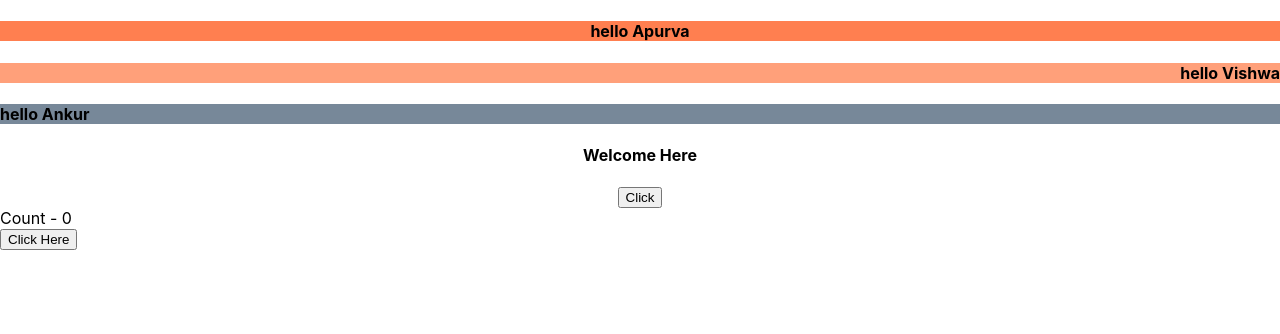
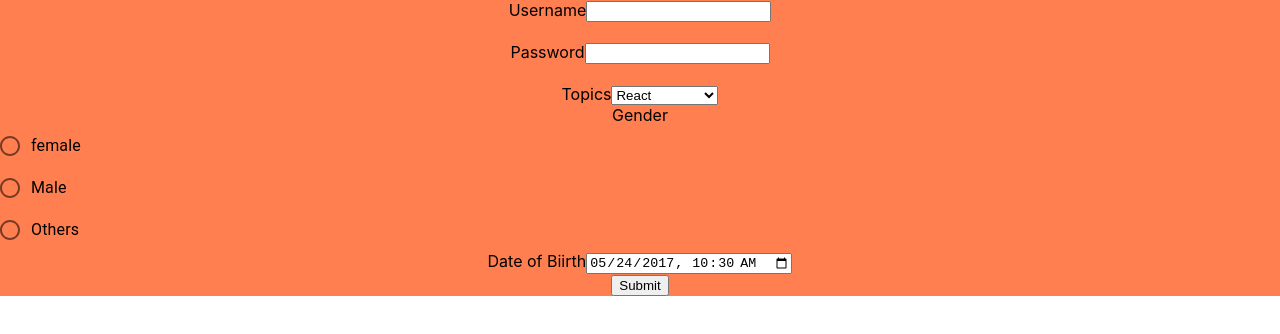
Before and after one commit to apurvapriyadarshi203/NewTodo, a React (Create React App) app: page / in a window 1280 px wide. Shown: the top 334 px of the page. Built offline with nearby package versions, Linux system fonts and the light colour scheme.

Commit message:
first commit

```diff
--- a/package.json
+++ b/package.json
@@ -3,6 +3,8 @@
   "version": "0.1.0",
   "private": true,
   "dependencies": {
+    "@material-ui/core": "^4.11.2",
+    "@material-ui/icons": "^4.11.2",
     "@testing-library/jest-dom": "^5.11.6",
     "@testing-library/react": "^11.2.2",
     "@testing-library/user-event": "^12.5.0",
--- a/public/index.html
+++ b/public/index.html
@@ -27,6 +27,7 @@
     <title>React App</title>
   </head>
   <body>
+
     <noscript>You need to enable JavaScript to run this app.</noscript>
     <div id="root"></div>
     <!--
--- a/src/App.js
+++ b/src/App.js
@@ -1,16 +1,16 @@
 // import logo from './logo.svg';
 import './App.css';
-import Props from './Props';
-import State from './State';
-import Counter from './Countersss/Counter';
+// import Props from './Props';
+// import State from './State';
+// import Counter from './Countersss/Counter';
 
 function App() {
   return (
     <div>
-      <div className="App">
+      {/* <div className="App">
         <Props name="Apurva" />
-        </div>
-        <div className="abcd">
+        </div> */}
+        {/* <div className="abcd">
           <Props name="Vishwa" />
           </div>
           <div className="abcde">
@@ -18,8 +18,8 @@ function App() {
         </div>
         <div className = "state">
         <State />
-        </div>
-       <Counter/>
+        </div> */}
+       {/* <Counter/> */}
         {/* <header className="App-header">
         <img src={logo} className="App-logo" alt="logo" />
         <p>
--- /dev/null
+++ b/src/BasicForm/Form.js
@@ -0,0 +1,91 @@
+import React, { Component } from 'react'
+import Radio from '@material-ui/core/Radio';
+import RadioGroup from '@material-ui/core/RadioGroup';
+import { FormControlLabel } from '@material-ui/core';
+export class Form extends Component {
+    constructor(props) {
+        super(props)
+
+        this.state = {
+            username: '',
+            password: '',
+            topic: 'react',
+            birthday: '2017-05-24T10:30',
+            gender: ''
+        }
+    }
+    handleUsernameChange = (event) => {
+        this.setState({
+            username: event.target.value
+        })
+
+    }
+
+    handlePasswrodChange = (event) => {
+        this.setState({
+            password: event.target.value
+        })
+    }
+
+    handleChangeTopic = (event) => {
+        this.setState({
+            topic: event.target.value
+        })
+    }
+    handleBirthdayChange = (event)=> {
+        this.setState({
+            birthday:event.target.value
+        })
+    }
+
+    handleGenderChange =(event)=>{
+        this.setState({
+            gender:event.target.value
+        })
+    }
+    handleSubmit =event =>{
+        alert(`${this.state.username} ${this.state.password} ${this.state.topic} ${this.state.birthday} ${this.state.gender}`)
+        event.preventDefault()
+    }
+
+    render() {
+        return (
+            <form onSubmit = {this.handleSubmit}>
+                <div>
+                    <div>
+                        <label>Username</label>
+                        <input type='text' value={this.state.username} onChange={this.handleUsernameChange} /><br /><br />
+                    </div>
+                    <div>
+                        <lable>Password</lable>
+                        <input type="password" value={this.state.password} onChange={this.handlePasswrodChange} /><br /><br />
+                    </div>
+                    <div>
+                        <label>Topics</label>
+                        <select value={this.state.topic} onChange={this.handleChangeTopic}>
+                            <option value="react">React</option>
+                            <option Value="Nodejs">Nodejs</option>
+                            <option value="Javascript">JS</option>
+                            <option Value="Html and CSS">Html and CSS</option>
+                        </select>
+                    </div>
+                    <div>
+                        <label>Gender</label>
+                        <RadioGroup arial-label="gender" value={this.setState.gender} onChange={this.handleGenderChange}>
+                            <FormControlLabel value ="female" control={<Radio />} label="female" />
+                            <FormControlLabel value ="Male" control={<Radio />} label="Male" />
+                            <FormControlLabel value ="Others" control={<Radio />} label="Others" />
+                        </RadioGroup>
+                    </div>
+                    <div>
+                        <label>Date of Biirth</label>
+                        <input type ="datetime-local" value ={this.state.birthday} onChange={this.handleBirthdayChange} />
+                    </div>
+                </div>
+                <button type="submit">Submit</button>
+            </form>
+        )
+    }
+}
+
+export default Form
--- /dev/null
+++ b/src/BasicForm/Form1.js
@@ -0,0 +1,14 @@
+import React from 'react'
+import Form from './Form'
+import '../BasicForm/Forms.css'
+function Form1() {
+    return (
+        <section className="bg">
+            <div className="abcdefg">
+                <Form />
+            </div>
+        </section>
+    )
+}
+
+export default Form1
--- /dev/null
+++ b/src/BasicForm/Forms.css
@@ -0,0 +1,6 @@
+.bg {
+    background-color: coral;
+}
+.abcdefg {
+    text-align: center;
+}
--- a/src/Countersss/Counter.js
+++ b/src/Countersss/Counter.js
@@ -13,12 +13,18 @@ class Counter extends Component {
             count : this.state.count + 1
         })
     }
+    Zeroo() {
+        this.setState({
+            count:this.state.count-this.state.count
+        })
+    }
 
     render() {
         return (
             <div>
                 <div>Count - {this.state.count}</div>
                 <button onClick={() => this.Increment()}>Click Here</button>
+                <button onClick={() =>this.Zeroo()}>Abcd</button>
             </div>
         )
     }
--- a/src/index.js
+++ b/src/index.js
@@ -3,10 +3,14 @@ import ReactDOM from 'react-dom';
 import './index.css';
 import App from './App';
 import reportWebVitals from './reportWebVitals';
-
+import Form1 from './BasicForm/Form1';
+// import '../src/BasicForm/Form.css';
+// import Counter from './Countersss/Counter';
 ReactDOM.render(
   <React.StrictMode>
     <App />
+    <Form1 />
+    {/* <Counter /> */}
   </React.StrictMode>,
   document.getElementById('root')
 );
```
Also changed, not shown: src/App.css (line endings or trailing spaces), src/index.css (line endings or trailing spaces), 2 other files (tests, documents, lock files or other folders).
